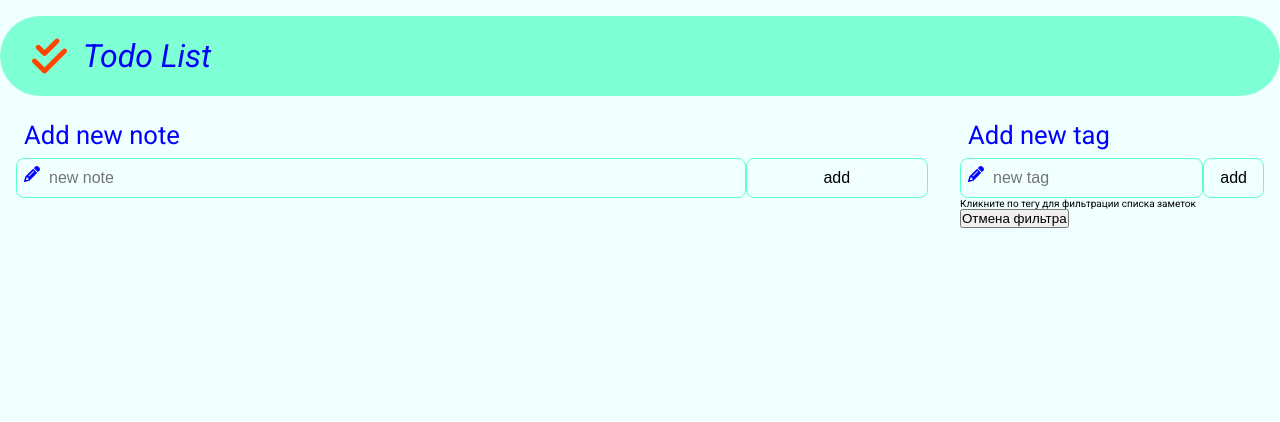
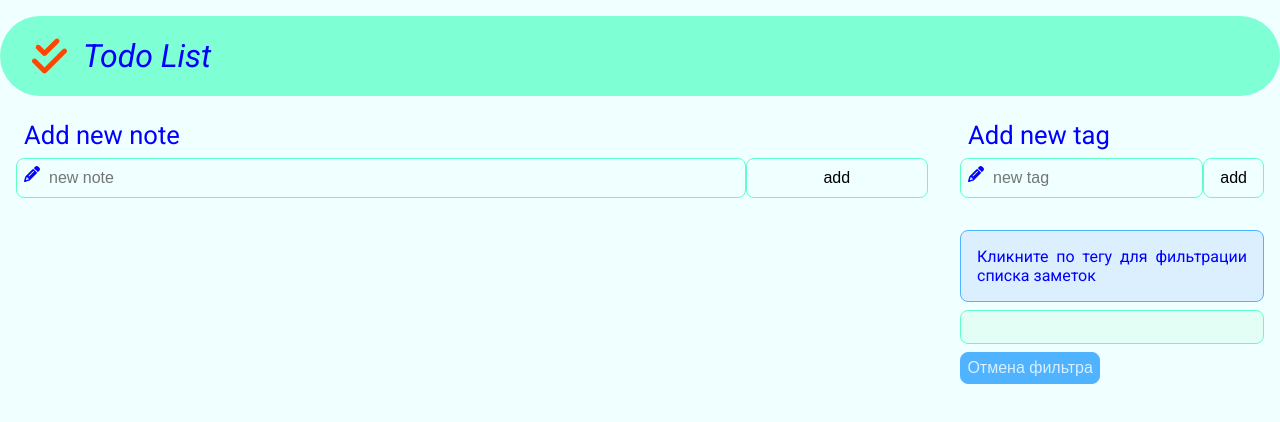
Before and after one commit to Aleksandr-Glebik/text-editor, a React (Create React App) app: page / in a window 1280 px wide. Shown: the top 422 px of the page. Built offline with nearby package versions, Linux system fonts and the light colour scheme.

Commit message:
feat: add style for TagList and fix style for header, inputFielt, main

```diff
--- a/src/App.tsx
+++ b/src/App.tsx
@@ -6,7 +6,7 @@ import InputField from './components/InputField/InputField'
 import { useAppDispatch } from './hook'
 import { addNote } from './store/noteSlice'
 import { addTag } from './store/tagSlice'
-import TagsList from './components/TagsList'
+import TagsList from './components/TagList/TagsList'
 
 import Header from './components/Header/Header'
 import Main from './components/Main/Main'
--- a/src/components/Header/Header.tsx
+++ b/src/components/Header/Header.tsx
@@ -11,8 +11,8 @@ library.add(
 const Header: React.FC = () => {
     return (
         <header className='header'>
-            <FontAwesomeIcon icon={faCheckDouble} className='header-icon'/>
-            <h1 className='header-title'>Todo List</h1>
+            <FontAwesomeIcon icon={faCheckDouble} className='icon'/>
+            <h1 className='title'>Todo List</h1>
         </header>
     )
 }
--- a/src/components/Header/header.scss
+++ b/src/components/Header/header.scss
@@ -8,9 +8,8 @@
     display: flex;
     justify-content: flex-start;
     align-items: center;
-}
 
-.header-title {
+    .title {
         padding: 0.5rem;
         font-size: 2rem;
         font-style: italic;
@@ -18,9 +17,10 @@
         color: #0000ff;
     }
 
-.header-icon {
+    .icon {
         font-size: 2.5rem;
         padding: 0.5rem;
         color: #ff4500;
         margin-left: 1.5rem;
     }
+}
--- a/src/components/InputField/InputField.tsx
+++ b/src/components/InputField/InputField.tsx
@@ -20,16 +20,16 @@ const InputField: React.FC<InputFieldPropsType> = ({ text, setText, addNote, tit
     return (
       <label>
         <h2 className='title'>{title}</h2>
-        <div className='container'>
-          <FontAwesomeIcon icon={faPencil} className='container-icon'/>
+        <div className='container-input-field'>
+          <FontAwesomeIcon icon={faPencil} className='input-field-icon'/>
           <input placeholder={placeholder}
                 value={text}
                 onChange={e => setText(e.target.value)}
-                className='input container-input'
+                className='input input-field'
           />
           <button
             onClick={addNote}
-            className='btn container-btn'
+            className='btn input-field-btn'
           >
             add
           </button>
--- a/src/components/InputField/inputField.scss
+++ b/src/components/InputField/inputField.scss
@@ -22,12 +22,17 @@
   background-color: transparent;
 }
 
-.container {
+.container-input-field {
     width: 100%;
     position: relative;
-}
+    display: flex;
+    flex-direction: row;
+    flex-wrap: nowrap;
+    justify-content: start;
+    align-items: center;
 
-.container-input {
+
+    .input-field {
         width: 80%;
         height: 2.5rem;
         padding: 1rem 1rem 1rem 2rem;
@@ -36,12 +41,12 @@
         font-size: 1rem;
     }
 
-.container-input:focus {
+    .input-field:focus {
         color: #0000ff;
         border: 1px solid #4fb3ff;
     }
 
-.container-icon {
+    .input-field-icon {
         font-size: 1rem;
         padding: 0.5rem;
         color: #0000ff;    position: absolute;
@@ -49,7 +54,7 @@
         left: 0;
     }
 
-.container-btn {
+    .input-field-btn {
         width: 20%;
         height: 2.5rem;
         border: 1px solid #5fffca;
@@ -59,10 +64,11 @@
         font-size: 1rem;
     }
 
-.container-btn:hover {
+    .input-field:hover {
         background-color: #5fffca;
     }
 
-.container-btn:active {
+    .input-field:active {
         box-shadow: 0px 5px 12px rgba(0, 0, 0, 0.1);
     }
+}
--- a/src/components/Main/main.scss
+++ b/src/components/Main/main.scss
@@ -1,11 +1,9 @@
 .main {
     width: 100%;
     padding: 1rem;
-
     display: flex;
     justify-content: space-between;
     align-items: flex-start;
-}
 
     .main-notes {
         width: 75%;
@@ -15,3 +13,4 @@
     .main-tags {
         width: 25%;
     }
+}
--- a/src/components/NoteItem/NoteItem.tsx
+++ b/src/components/NoteItem/NoteItem.tsx
@@ -38,7 +38,7 @@ const NoteItem: React.FC<NotesItemPropsType> = ({id, text, disabled, tag}) => {
     }, [disabled])
 
     return (
-        <li className='list'>
+        <li className='item'>
                 <div className='container-action'>
                     <input placeholder='note'
                         disabled={disabled}
--- a/src/components/NoteItem/noteItem.scss
+++ b/src/components/NoteItem/noteItem.scss
@@ -1,5 +1,5 @@
 
-.list {
+.item {
     list-style-type: none;
     width: 100%;
     padding: 2rem;
--- /dev/null
+++ b/src/components/TagList/TagsList.tsx
@@ -0,0 +1,46 @@
+import { useEffect } from 'react'
+import { useAppSelector } from '../../hook'
+import { useAppDispatch } from '../../hook'
+import TagItem from '../TagItem'
+import { concatTags } from '../../store/tagSlice'
+import { getArrDiffTags } from '../../utils/getArrDifTags'
+import { removeFilter } from '../../store/noteSlice'
+
+import './tagList.scss'
+
+const TagsList: React.FC = ()  => {
+    const tags = useAppSelector(state => state.tags.tags)
+    const notes = useAppSelector(state => state.notes.notes)
+
+    const dispatch = useAppDispatch()
+
+    useEffect( () => {
+        let newArr = getArrDiffTags(notes, tags)
+        dispatch(concatTags(newArr))
+    }, [tags, notes, dispatch])
+
+    return (
+        <div className='container'>
+            <p className='text'>
+                Кликните по тегу для фильтрации списка заметок
+            </p>
+            <ul className='list'>
+                {
+                tags.map( (tag) => (
+                <TagItem key={tag.id}
+                            {...tag}
+                />))
+                }
+            </ul>
+            <button
+                onClick={e => dispatch(removeFilter())}
+                className='btn cancel-btn'
+            >
+                Отмена фильтра
+            </button>
+        </div>
+
+    )
+}
+
+export default TagsList
--- /dev/null
+++ b/src/components/TagList/tagList.scss
@@ -0,0 +1,62 @@
+
+.container {
+    // width: 100%;
+    display: flex;
+    flex-direction: column;
+    justify-content: flex-start;
+    align-items: flex-start;
+    margin-top: 2rem;
+
+    .text {
+        width: 100%;
+        padding: 1rem;
+        color: #0000ff;
+        text-align: justify;
+        border: 1px solid #4fb3ff;
+        border-radius: 0.5rem;
+        background-color: #dbefff;
+        font-size: 1rem;
+        margin-bottom: 0.5rem;
+    }
+
+    .list {
+        width: 100%;
+        padding: 1rem;
+        border: 1px solid #5fffca;
+        border-radius: 0.5rem;
+        background-color: #e3fff5;
+        margin-bottom: 0.5rem;
+    }
+
+    .btn {
+        padding: 0;
+        border: none;
+        color: inherit;
+        background-color: transparent;
+        cursor: pointer;
+        height: 2rem;
+    }
+
+    .cancel-btn {
+        border: 1px solid #4fb3ff;
+        border-radius: 0.5rem;
+        transition: all 0.3s ease-in-out;
+        font-size: 1rem;
+        padding: 0.4rem;
+        background-color: #4fb3ff;
+        color: #dbefff;
+
+        &:hover {
+            color: #000000;
+            background-color: #dbefff;;
+        }
+
+        &:focus {
+            color: #000000;
+        }
+
+        &:active {
+            box-shadow: 0px 5px 12px rgba(0, 0, 0, 0.1);
+        }
+    }
+}
--- a/src/components/TagsList.tsx
+++ /dev/null
@@ -1,47 +0,0 @@
-import { useEffect } from 'react'
-import { useAppSelector } from '../hook'
-import { useAppDispatch } from '../hook'
-import TagItem from './TagItem'
-import { concatTags } from '../store/tagSlice'
-import { getArrDiffTags } from '../utils/getArrDifTags'
-import { removeFilter } from '../store/noteSlice'
-
-const TagsList: React.FC = ()  => {
-    const tags = useAppSelector(state => state.tags.tags)
-    const notes = useAppSelector(state => state.notes.notes)
-
-    const dispatch = useAppDispatch()
-
-    useEffect( () => {
-        let newArr = getArrDiffTags(notes, tags)
-        dispatch(concatTags(newArr))
-    }, [tags, notes, dispatch])
-
-    return (
-        <>
-            <div>
-                <p>
-                    Кликните по тегу для фильтрации списка заметок
-                </p>
-            </div>
-            <ul style={{paddingLeft: '0px'}}>
-                {
-                tags.map( (tag) => (
-                <TagItem key={tag.id}
-                            {...tag}
-                />))
-                }
-            </ul>
-            <div>
-                <button
-                    onClick={e => dispatch(removeFilter())}
-                >
-                    Отмена фильтра
-                </button>
-            </div>
-        </>
-
-    )
-}
-
-export default TagsList
```
Lines whose indentation alone changed are shown as unchanged.
